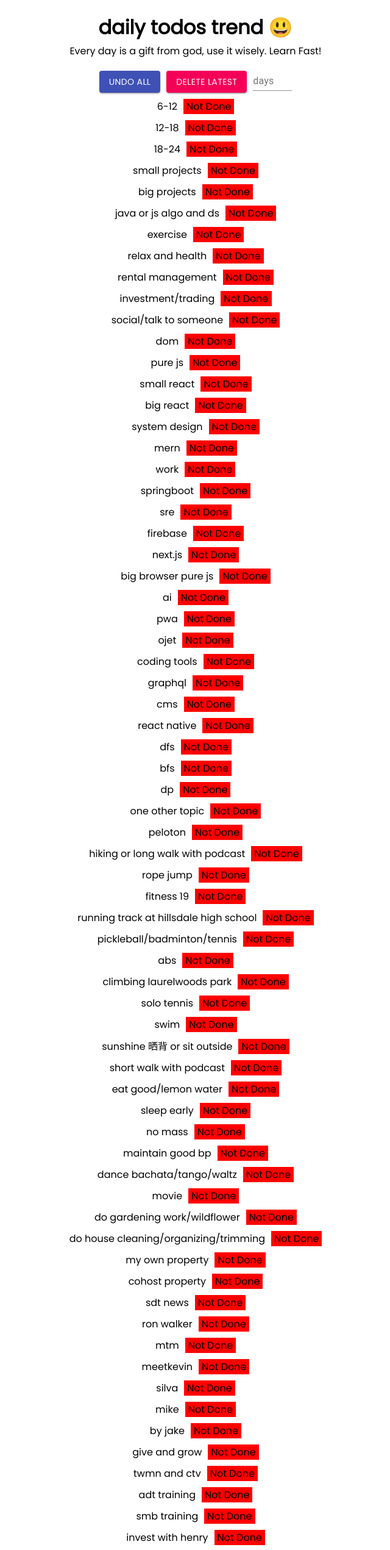
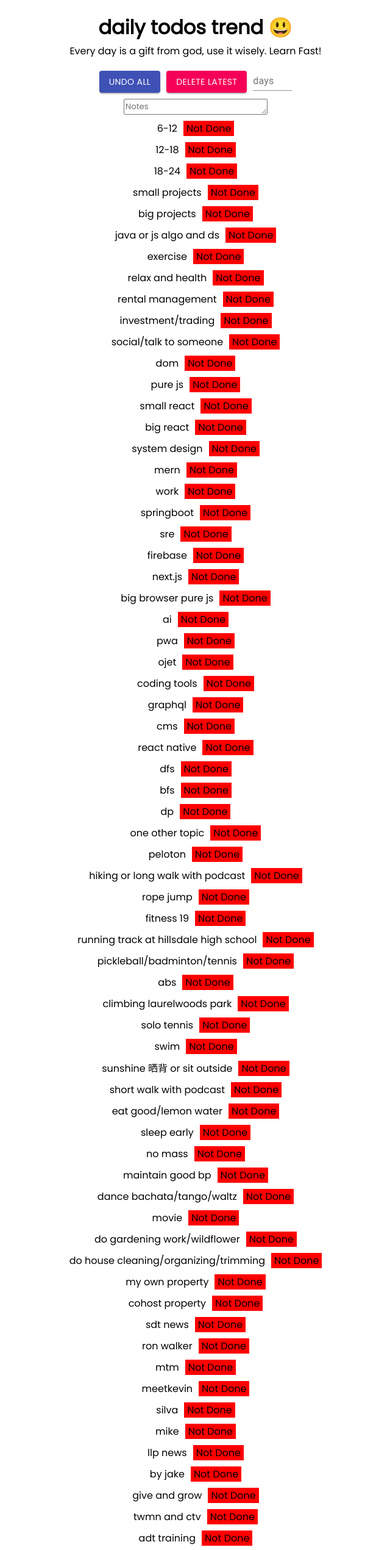
Before and after one commit to shachopin/daily-todos-trend, a React (Vite) app: page / in a window 1280 px wide. Shown: the top 2541 px of the page at 61% size, without its empty margins (319-959 px from the left). Built offline with nearby package versions, Linux system fonts and the light colour scheme; no server answers; the database is empty.

Commit message:
from gitpod

```diff
--- a/src/App.jsx
+++ b/src/App.jsx
@@ -3,7 +3,7 @@ import "./styles/app.css";
 import Chart from "./Chart";
 import Todo from "./Todo";
 import { todos } from "./data";
-import { Button, IconButton } from "@material-ui/core";
+import { Button, IconButton, TextareaAutosize } from "@material-ui/core";
 import { useFirebase } from "./customHooks";
 import AddIcon from "@material-ui/icons/Add";
 import TextField from "@material-ui/core/TextField";
@@ -12,8 +12,27 @@ import firebase from "firebase";
 function App() {
   const [items, addItem, , , deleteLatestItem] = useFirebase("items", ["name", "score", "timestamp","systemtimestamp"]);
   const [dones, addDone, undoAll, deleteDone] = useFirebase("dones", ["name"]);
+  const [notes, , , , , updateNoteContent] = useFirebase("notes", ["noteContent"]);
   //const [today, setToday] = useState("true");
   const [days, setDays] = useState(null);
+  const [localNoteData, setLocalNoteData] = useState("");
+
+  useEffect(() => {
+    const timeId = setTimeout(() => {
+      updateNoteContent(notes[0].id, "noteContent", localNoteData);
+    }, 1500);
+    return () => clearTimeout(timeId);
+  }, [localNoteData]);
+
+  useEffect(() => {
+    if (notes.length) {
+      setLocalNoteData(notes[0].noteContent)
+    }
+  }, [notes]);
+  //这里两个useEffect是让local state to be updated quickly, but send data to firebase in 1500ms in debounce way
+  //but notice after that, it was still very slow
+  //Chart was always updating whenever rerender
+  //so had to use React.memo on chart
 
   const onToggle = (isChecked, score, name, id) => {
     if (!isChecked) {
@@ -65,6 +84,7 @@ function App() {
           onChange={(e) => setDays(e.target.value)}
         />
       </div>
+      <TextareaAutosize aria-label="empty textarea" placeholder="Notes" value={localNoteData} onChange={e => setLocalNoteData(e.target.value)} style={{width: "18vw", marginTop: 10}}/>
       {todos.map((itemName, index) => (
         <div
           key={index}
--- a/src/Chart.jsx
+++ b/src/Chart.jsx
@@ -1,11 +1,11 @@
-import React from "react";
+import {memo} from "react";
 import { render } from "react-dom";
 // Import Highcharts
 import Highcharts from "highcharts/highstock";
 import HighchartsReact from "highcharts-react-official";
 import { todos } from "./data";
 
-export default function Chart({ data }) {
+function Chart({ data }) {
   const options = {
     chart: {
       zoomType: "xy",
@@ -81,3 +81,5 @@ export default function Chart({ data }) {
 
   return <HighchartsReact highcharts={Highcharts} options={options} />;
 }
+
+export default memo(Chart);
--- a/src/customHooks.js
+++ b/src/customHooks.js
@@ -57,5 +57,12 @@ export const useFirebase = (stuff, attributeNames = []) => {
     })).sort((a, b) => b.systemtimestamp - a.systemtimestamp)[0].id;
     db.collection(stuff).doc(latestItemId).delete();
   };
-  return [state, addStuff, undoAll, deleteDone, deleteLatestItem];
+
+  const onChangeInput = (id, attributeKey, attributeValue) => {
+    db.collection(stuff).doc(id).update({
+      [attributeKey]: attributeValue
+    });
+  };
+
+  return [state, addStuff, undoAll, deleteDone, deleteLatestItem, onChangeInput];
 };
--- a/src/data.js
+++ b/src/data.js
@@ -70,6 +70,7 @@ export const todos = [
   'meetkevin',
   'silva',
   'mike',
+  'llp news',
 
   'by jake',
   'give and grow',
```
